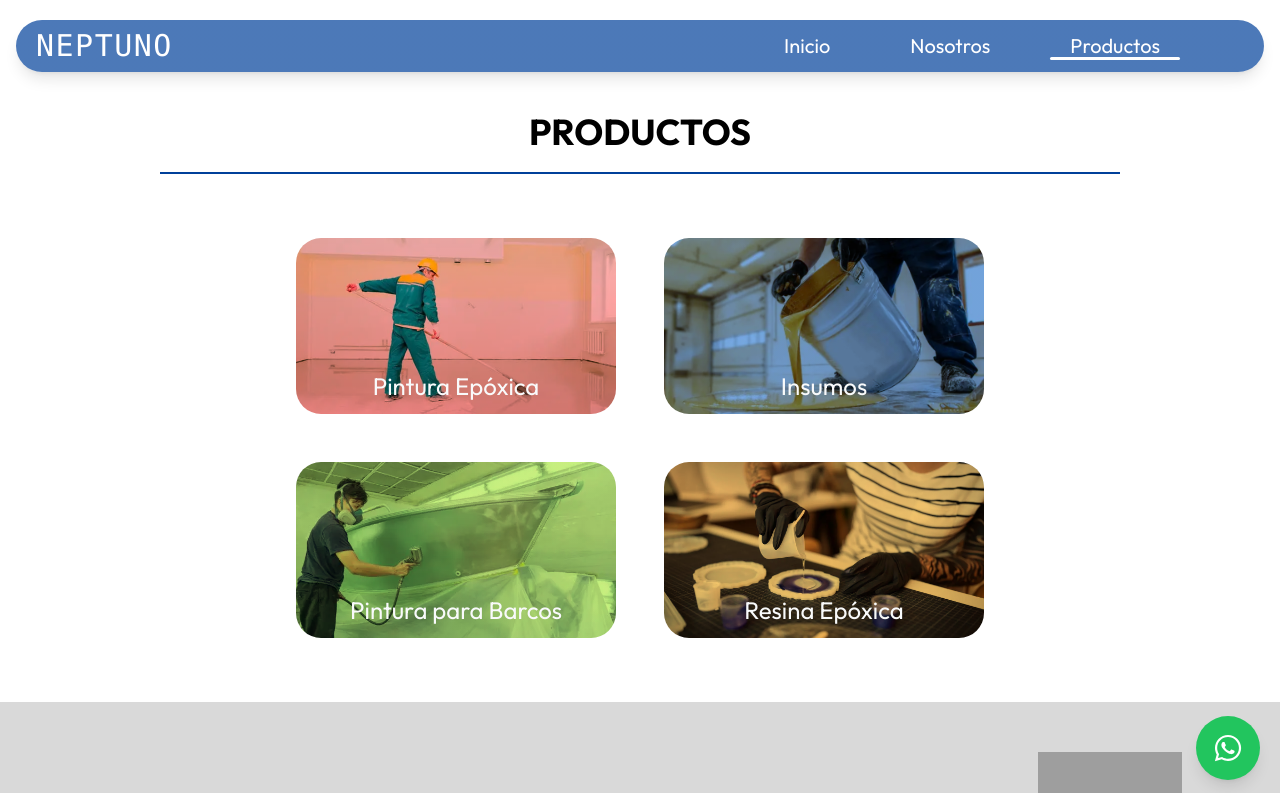
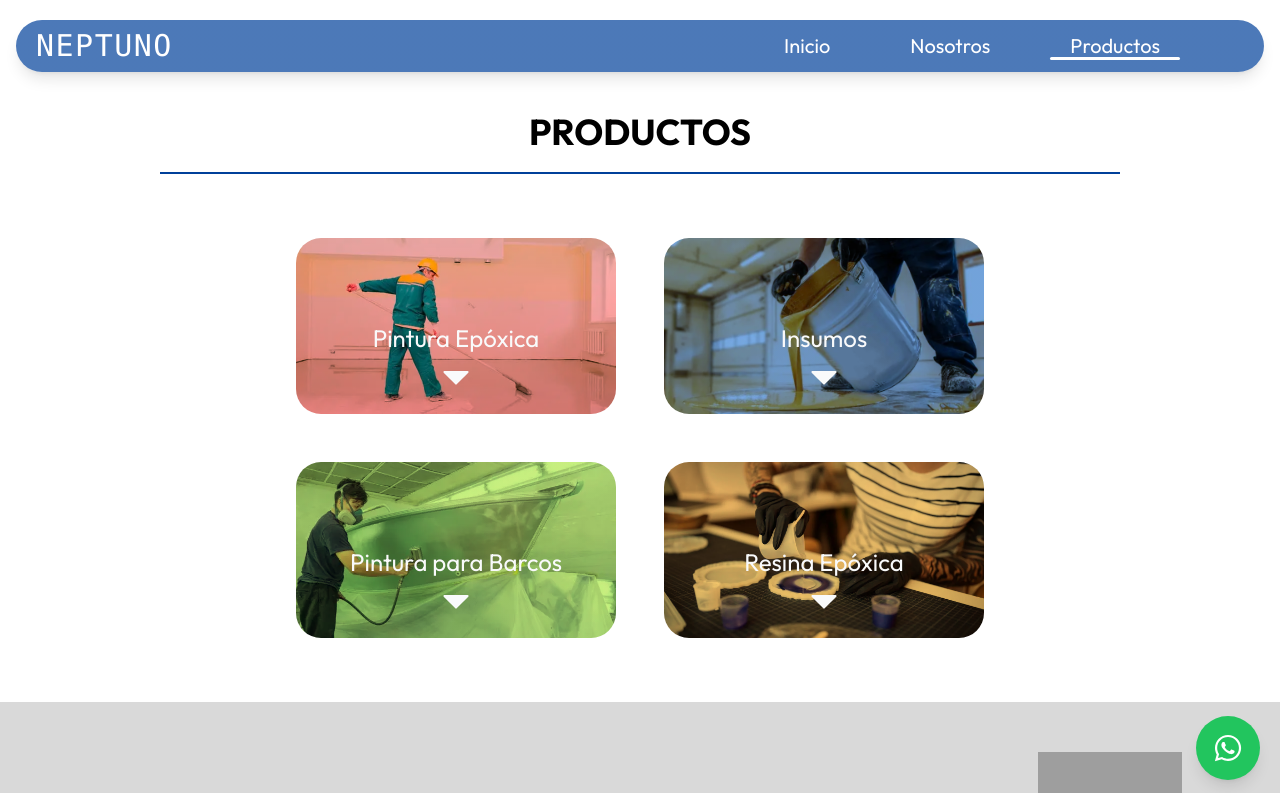
Before and after one commit to AiramsTechnology/neptuno, a React (Vite) app: page /Products/Productos in a window 1280 px wide. Shown: the top 793 px of the page. Built offline with nearby package versions, Linux system fonts and the light colour scheme; grey boxes are pictures that could not be loaded.

Commit message:
actualizacion

```diff
--- a/src/components/Products/Productos.jsx
+++ b/src/components/Products/Productos.jsx
@@ -1,6 +1,7 @@
 import { useState } from "react";
 import { useNavigate } from "react-router-dom";
 import { categories } from "../../data/products";
+import { GoTriangleDown } from "react-icons/go";
 
 function Productos() {
   const [selectedCategory, setSelectedCategory] = useState(null);
@@ -33,6 +34,7 @@ function Productos() {
        <div className="grid md:grid-cols-2 grid-cols-1 gap-12 place-items-center m-16">
               {categories.map((category) => (
                 <div key={category.id} className="w-80">
+                  {/* Cuadro principal de la categoría */}
                   <div
                     className="relative group cursor-pointer overflow-hidden duration-500 h-44 text-gray-50 p-5"
                     style={{
@@ -46,7 +48,19 @@ function Productos() {
                   >
                     <div>
                       <div className="absolute w-full left-0 p-3 bottom-0 duration-500 group-hover:-translate-y-10">
-                  <p className="text-2xl font-normal text-center">{category.name}</p>
+                        <p className="text-2xl font-normal text-center">
+                          {category.name}
+                        </p>
+                        <div className="mt-0">
+                          <span className="flex justify-center items-center text-5xl group-hover:opacity-0 duration-300">
+                            <GoTriangleDown />
+                          </span>
+                          <div className="group-hover:opacity-100 duration-500 opacity-0 group-hover:-translate-y-8 absolute -z-10 left-0 w-80 h-28 group-hover:bg-[#0f172a]/40 rounded-lg">
+                            <p className="text-center text-white mx-10">
+                              {category.info}
+                            </p>
+                          </div>
+                        </div>
                       </div>
                     </div>
                   </div>
```
Lines whose indentation alone changed are shown as unchanged.
